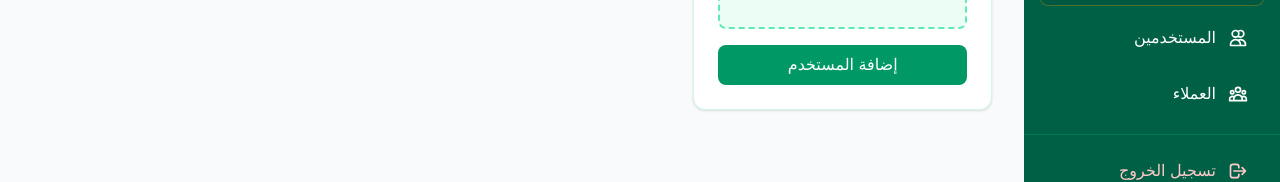
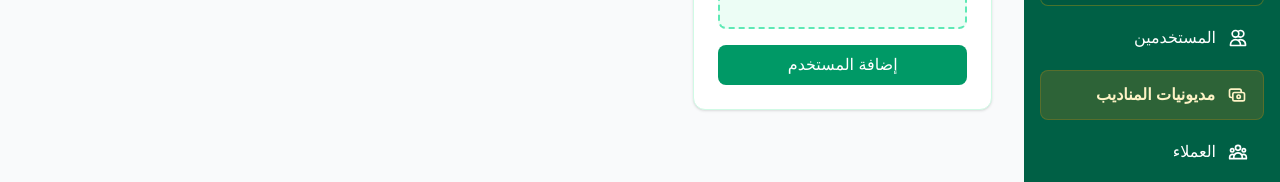
Before and after one commit to AhmedBasha96/al-ahlam-system, a Next.js app: page /dashboard/users in a window 1280 px wide. Shown: the part 680-862 px from the top of the page. Built offline with nearby package versions, Linux system fonts and the light colour scheme; no server answers; the database is empty.

Commit message:
UI: Added direct links to Rep Debts in sidebar and users list

```diff
--- a/src/app/dashboard/layout.tsx
+++ b/src/app/dashboard/layout.tsx
@@ -122,12 +122,20 @@ export default async function DashboardLayout({
 
                     {/* Users - Admin/Manager only */}
                     {canSeeUsers && (
+                        <>
                             <Link href="/dashboard/users" className="flex items-center gap-3 px-4 py-3 hover:bg-emerald-700 rounded-lg transition">
                                 <svg className="w-5 h-5 flex-shrink-0" fill="none" viewBox="0 0 24 24" stroke="currentColor">
                                     <path strokeLinecap="round" strokeLinejoin="round" strokeWidth={2} d="M12 4.354a4 4 0 110 5.292M15 21H3v-1a6 6 0 0112 0v1zm0 0h6v-1a6 6 0 00-9-5.197M13 7a4 4 0 11-8 0 4 4 0 018 0z" />
                                 </svg>
                                 <span>المستخدمين</span>
                             </Link>
+                            <Link href="/dashboard/users" className="flex items-center gap-3 px-4 py-3 bg-amber-600/20 text-amber-100 hover:bg-amber-600/40 rounded-lg transition border border-amber-500/20">
+                                <svg className="w-5 h-5 flex-shrink-0" fill="none" viewBox="0 0 24 24" stroke="currentColor">
+                                    <path strokeLinecap="round" strokeLinejoin="round" strokeWidth={2} d="M17 9V7a2 2 0 00-2-2H5a2 2 0 00-2 2v6a2 2 0 002 2h2m2 4h10a2 2 0 002-2v-6a2 2 0 00-2-2H9a2 2 0 00-2 2v6a2 2 0 002 2zm7-5a2 2 0 11-4 0 2 2 0 014 0z" />
+                                </svg>
+                                <span className="font-bold">مديونيات المناديب</span>
+                            </Link>
+                        </>
                     )}
 
                     {/* Customers */}
--- a/src/app/dashboard/users/users-list.tsx
+++ b/src/app/dashboard/users/users-list.tsx
@@ -103,6 +103,14 @@ export default function UsersList({ users, agencies, currentUserRole }: Props) {
                                 <td className="p-4 text-gray-500 text-sm whitespace-normal max-w-xs">{getAgencyNames(user)}</td>
                                 {isAdmin && (
                                     <td className="p-4">
+                                        {user.role === 'SALES_REPRESENTATIVE' && (
+                                            <a
+                                                href={`/dashboard/reps/${user.id}`}
+                                                className="ml-3 text-blue-600 hover:text-blue-800 text-sm font-bold transition-colors"
+                                            >
+                                                عرض المديونية
+                                            </a>
+                                        )}
                                         <button
                                             className="ml-3 text-emerald-600 hover:text-emerald-800 text-sm font-medium transition-colors"
                                             onClick={() => setEditingUser(user)}
```
Lines whose indentation alone changed are shown as unchanged.
